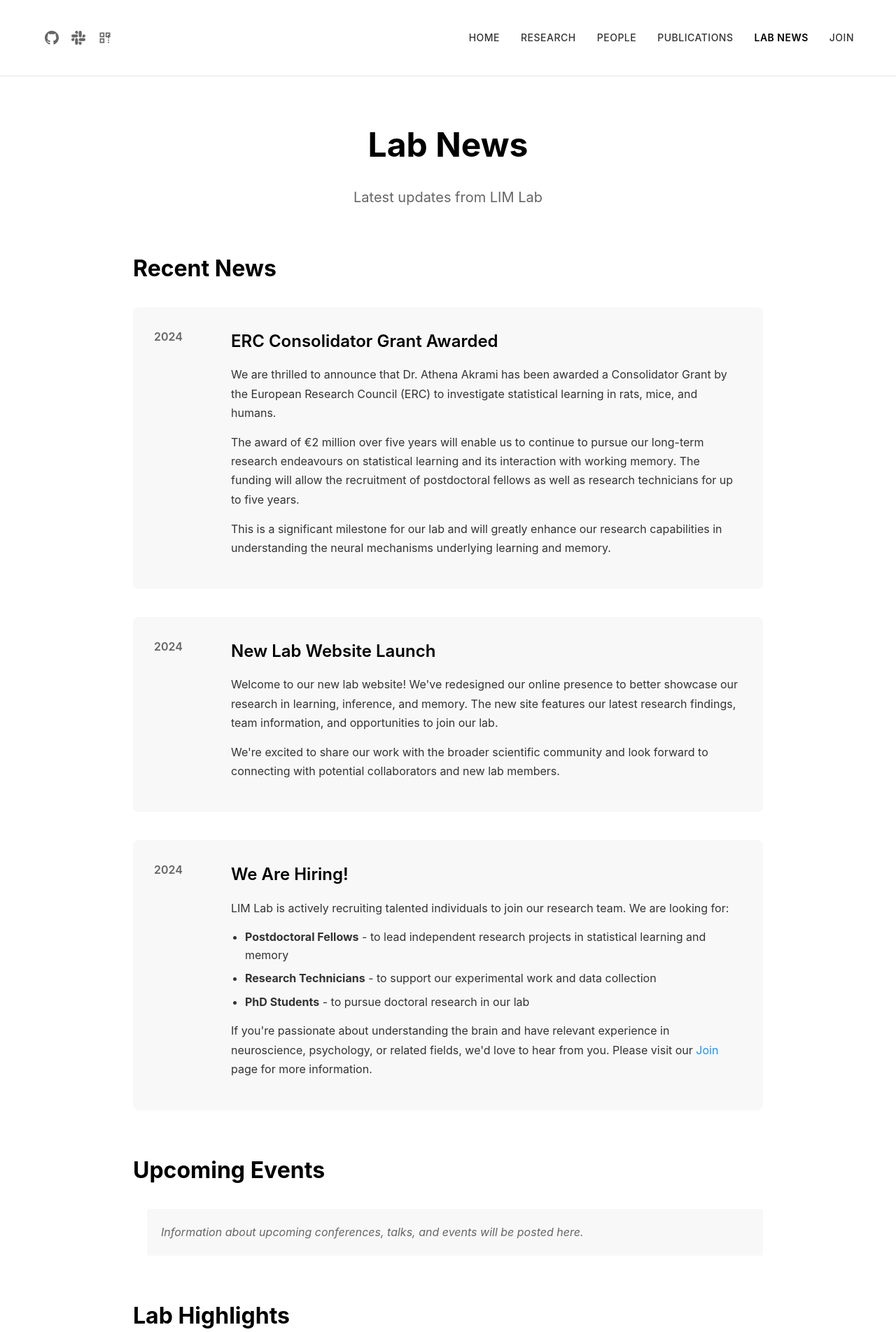
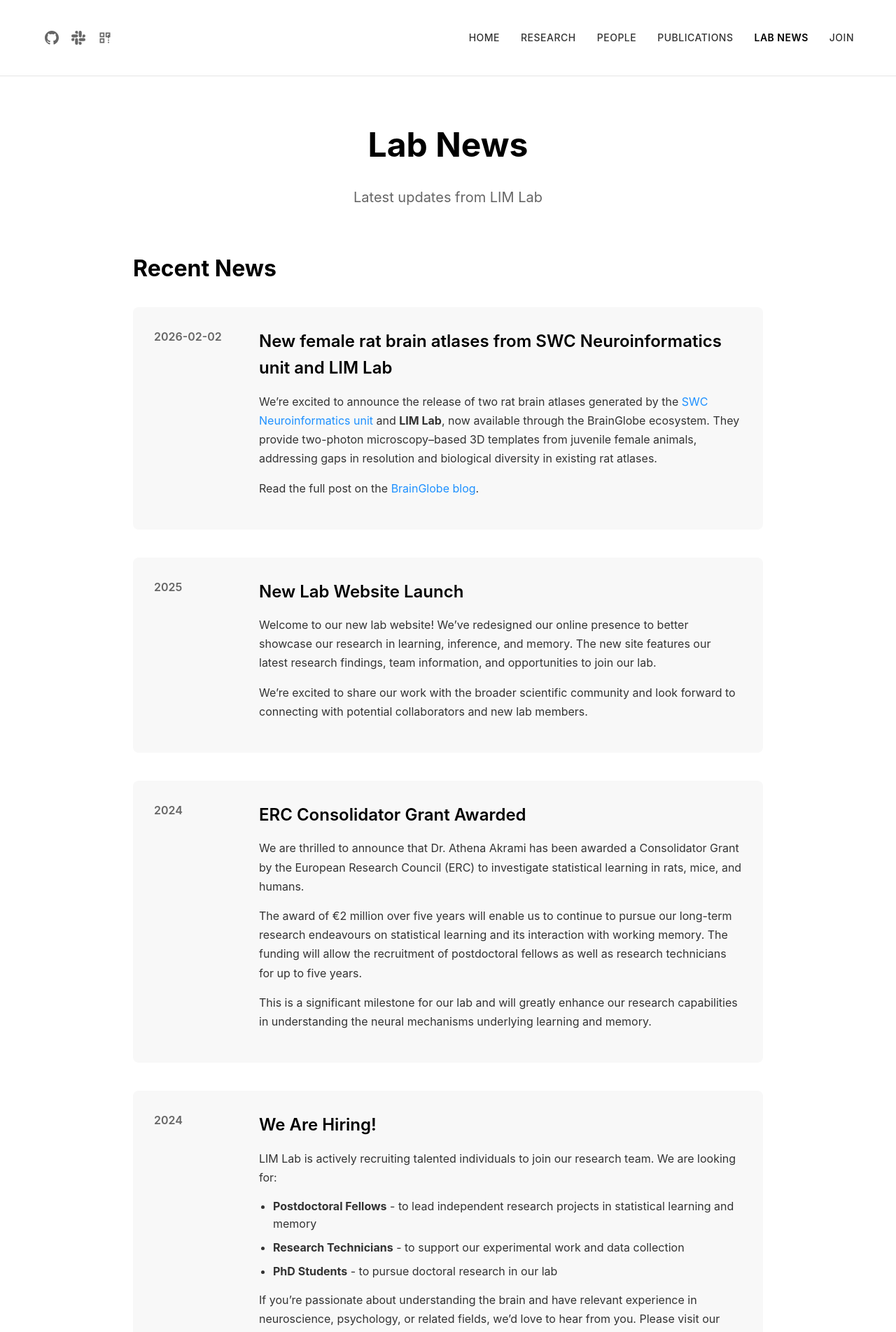
Before and after one commit to LIMLabSWC/limlabswc.github.io, a Jekyll site: the page built from labnews/index.md, in a window 1280 px wide. Shown: the top 1904 px of the page at 70% size. Built offline with Jekyll 4.4.1, drawn with Linux system fonts in a browser that asks for light colours; some of the changed text lies outside the part shown.

Commit message:
Add data-driven lab news and events - Lab news page reads from _data/news.yml (recent_news, paragraphs) - Upcoming Events section from news.yml (events_placeholder, upcoming_events) - Event titles support markdown/links; add .news-item-content, .event-item styles

```diff
--- /dev/null
+++ b/_data/news.yml
@@ -0,0 +1,75 @@
+# Lab news entries. Add new items at the top; each can have multiple paragraphs.
+# Use markdown in paragraphs (e.g. **bold**, [text](url), lists with - item).
+
+# Upcoming events: message shown when the list is empty; add items to show real events.
+events_placeholder: >-
+  Information about upcoming conferences, talks, and events will be posted here.
+
+# Add events below; use [] when none. Each event: date, title, optional description (markdown).
+upcoming_events:
+  - date: "2026-07-06-10"
+    title: "Meet us at [FENS Forum 2026](https://fensforum.org/) in Barcelona!"
+  - date: "2026-03-12-15"
+    title: "Meet us at [COSYNE 2026](https://www.cosyne.org/) in Lisbon!"
+
+recent_news:
+
+  - date: "2026-02-02"
+    title: "New female rat brain atlases from SWC Neuroinformatics unit and LIM Lab"
+    paragraphs:
+      - >-
+        We're excited to announce the release of two rat brain atlases
+        generated by the [SWC Neuroinformatics unit](https://neuroinformatics.dev/index.html)
+        and **LIM Lab**, now available through the BrainGlobe ecosystem.
+        They provide two-photon microscopy–based 3D templates from juvenile
+        female animals, addressing gaps in resolution and biological
+        diversity in existing rat atlases.
+      - "Read the full post on the [BrainGlobe blog](https://brainglobe.info/blog/swc-female-rat-atlas.html)."
+
+
+  - date: "2025"
+    title: "New Lab Website Launch"
+    paragraphs:
+      - >-
+        Welcome to our new lab website! We've redesigned our online presence
+        to better showcase our research in learning, inference, and memory.
+        The new site features our latest research findings, team information,
+        and opportunities to join our lab.
+      - >-
+        We're excited to share our work with the broader scientific community
+        and look forward to connecting with potential collaborators and new
+        lab members.
+
+  - date: "2024"
+    title: "ERC Consolidator Grant Awarded"
+    paragraphs:
+      - >-
+        We are thrilled to announce that Dr. Athena Akrami has been awarded
+        a Consolidator Grant by the European Research Council (ERC) to
+        investigate statistical learning in rats, mice, and humans.
+      - >-
+        The award of €2 million over five years will enable us to continue
+        to pursue our long-term research endeavours on statistical learning
+        and its interaction with working memory. The funding will allow the
+        recruitment of postdoctoral fellows as well as research technicians
+        for up to five years.
+      - >-
+        This is a significant milestone for our lab and will greatly enhance
+        our research capabilities in understanding the neural mechanisms
+        underlying learning and memory.
+
+  - date: "2024"
+    title: "We Are Hiring!"
+    paragraphs:
+      - >-
+        LIM Lab is actively recruiting talented individuals to join our
+        research team. We are looking for:
+      - |
+        - **Postdoctoral Fellows** - to lead independent research projects in statistical learning and memory
+        - **Research Technicians** - to support our experimental work and data collection
+        - **PhD Students** - to pursue doctoral research in our lab
+      - >-
+        If you're passionate about understanding the brain and have relevant
+        experience in neuroscience, psychology, or related fields, we'd love
+        to hear from you. Please visit our [Join](/join/) page for more
+        information.
--- a/assets/css/style.css
+++ b/assets/css/style.css
@@ -891,42 +891,74 @@
   font-size: 16px;
   font-weight: 600;
   color: #666;
-  min-width: 80px;
+  min-width: 120px;
+  flex-shrink: 0;
+  white-space: nowrap;
 }
 
-.news-content h3 {
+.news-item-content h3 {
   font-size: 24px;
   font-weight: 600;
   margin-bottom: 15px;
   color: #000;
 }
 
-.news-content p {
+.news-item-content p {
   margin-bottom: 15px;
   line-height: 1.7;
 }
 
-.news-content ul {
+.news-item-content ul {
   margin-left: 20px;
   margin-bottom: 15px;
 }
 
-.news-content li {
+.news-item-content li {
   margin-bottom: 8px;
   line-height: 1.6;
 }
 
-.news-content a {
+.news-item-content a {
   color: #1E90FF;
   text-decoration: none;
 }
 
-.news-content a:hover {
+.news-item-content a:hover {
   text-decoration: underline;
 }
 
 .events-list {
   margin-left: 20px;
+}
+
+.event-item {
+  padding: 15px 20px;
+  margin-bottom: 12px;
+  background: #f8f8f8;
+  border-radius: 4px;
+  border-left: 4px solid #1E90FF;
+}
+
+.event-item .event-date {
+  display: block;
+  font-size: 14px;
+  font-weight: 600;
+  color: #666;
+  margin-bottom: 4px;
+  white-space: nowrap;
+}
+
+.event-item .event-title {
+  font-weight: 600;
+}
+
+.event-item .event-title p {
+  margin: 0;
+}
+
+.event-item p {
+  margin: 8px 0 0;
+  line-height: 1.6;
 }
 
 .event-placeholder {
@@ -1251,6 +1283,11 @@
 
   .news-date {
     min-width: auto;
+    white-space: normal;
+  }
+
+  .event-item .event-date {
+    white-space: normal;
   }
 
   .erc-info {
--- a/labnews/index.md
+++ b/labnews/index.md
@@ -13,44 +13,35 @@
   <section class="news-section">
     <h2>Recent News</h2>
 
+    {% for item in site.data.news.recent_news %}
     <article class="news-item">
-      <div class="news-date">2024</div>
-      <div class="news-content">
-        <h3>ERC Consolidator Grant Awarded</h3>
-        <p>We are thrilled to announce that Dr. Athena Akrami has been awarded a Consolidator Grant by the European Research Council (ERC) to investigate statistical learning in rats, mice, and humans.</p>
-        <p>The award of €2 million over five years will enable us to continue to pursue our long-term research endeavours on statistical learning and its interaction with working memory. The funding will allow the recruitment of postdoctoral fellows as well as research technicians for up to five years.</p>
-        <p>This is a significant milestone for our lab and will greatly enhance our research capabilities in understanding the neural mechanisms underlying learning and memory.</p>
+      <div class="news-date">{{ item.date }}</div>
+      <div class="news-item-content">
+        <h3>{{ item.title }}</h3>
+        {% for p in item.paragraphs %}
+          {{ p | markdownify }}
+        {% endfor %}
       </div>
     </article>
-
-    <article class="news-item">
-      <div class="news-date">2024</div>
-      <div class="news-content">
-        <h3>New Lab Website Launch</h3>
-        <p>Welcome to our new lab website! We've redesigned our online presence to better showcase our research in learning, inference, and memory. The new site features our latest research findings, team information, and opportunities to join our lab.</p>
-        <p>We're excited to share our work with the broader scientific community and look forward to connecting with potential collaborators and new lab members.</p>
-      </div>
-    </article>
-
-    <article class="news-item">
-      <div class="news-date">2024</div>
-      <div class="news-content">
-        <h3>We Are Hiring!</h3>
-        <p>LIM Lab is actively recruiting talented individuals to join our research team. We are looking for:</p>
-        <ul>
-          <li><strong>Postdoctoral Fellows</strong> - to lead independent research projects in statistical learning and memory</li>
-          <li><strong>Research Technicians</strong> - to support our experimental work and data collection</li>
-          <li><strong>PhD Students</strong> - to pursue doctoral research in our lab</li>
-        </ul>
-        <p>If you're passionate about understanding the brain and have relevant experience in neuroscience, psychology, or related fields, we'd love to hear from you. Please visit our <a href="{{ '/join/' | relative_url }}">Join</a> page for more information.</p>
-      </div>
-    </article>
+    {% endfor %}
   </section>
 
   <section class="news-section">
     <h2>Upcoming Events</h2>
     <div class="events-list">
-      <p class="event-placeholder">Information about upcoming conferences, talks, and events will be posted here.</p>
+      {% if site.data.news.upcoming_events.size > 0 %}
+        {% for event in site.data.news.upcoming_events %}
+        <div class="event-item">
+          <span class="event-date">{{ event.date }}</span>
+          <div class="event-title">{{ event.title | markdownify }}</div>
+          {% if event.description %}
+            {{ event.description | markdownify }}
+          {% endif %}
+        </div>
+        {% endfor %}
+      {% else %}
+        <p class="event-placeholder">{{ site.data.news.events_placeholder }}</p>
+      {% endif %}
     </div>
   </section>
 
```
